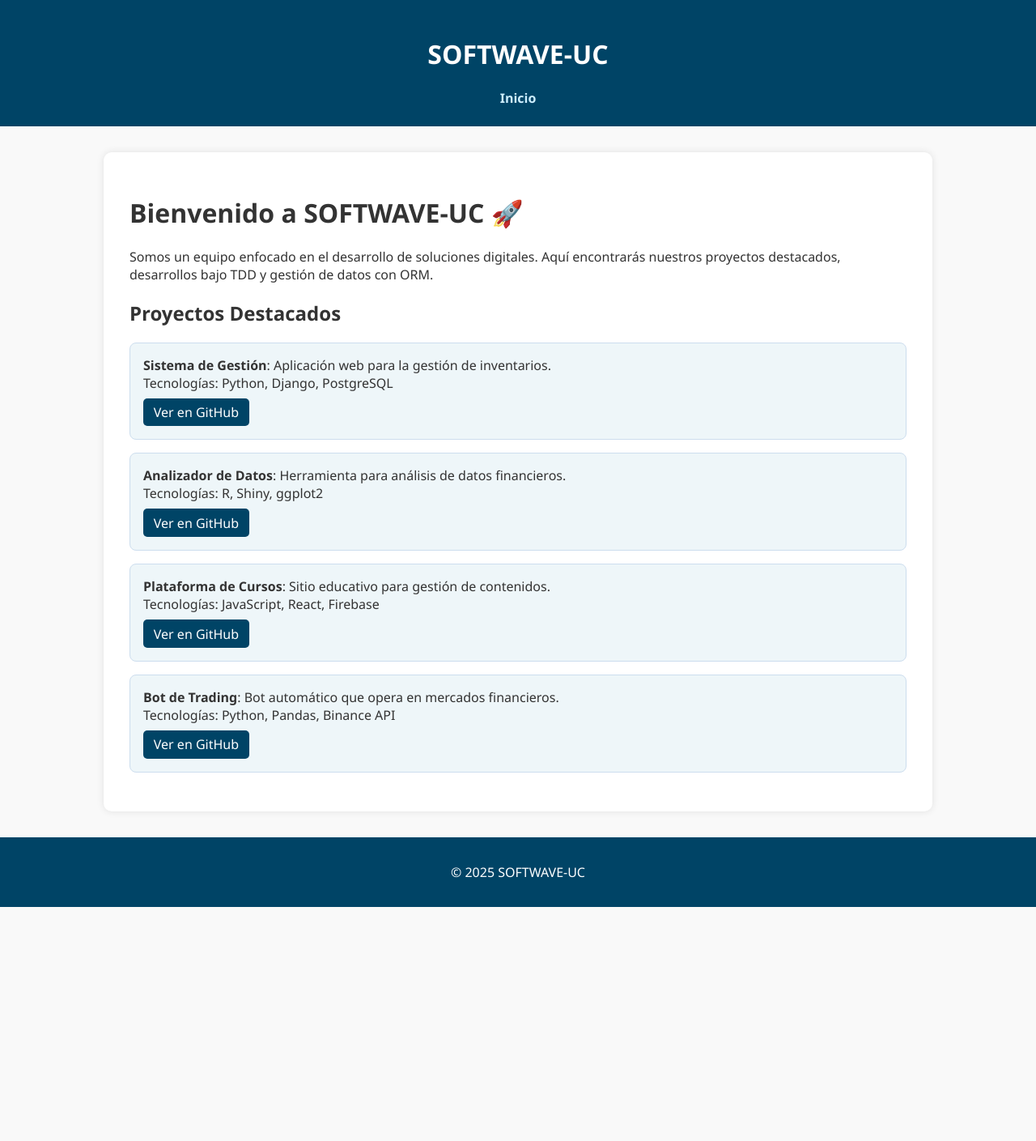
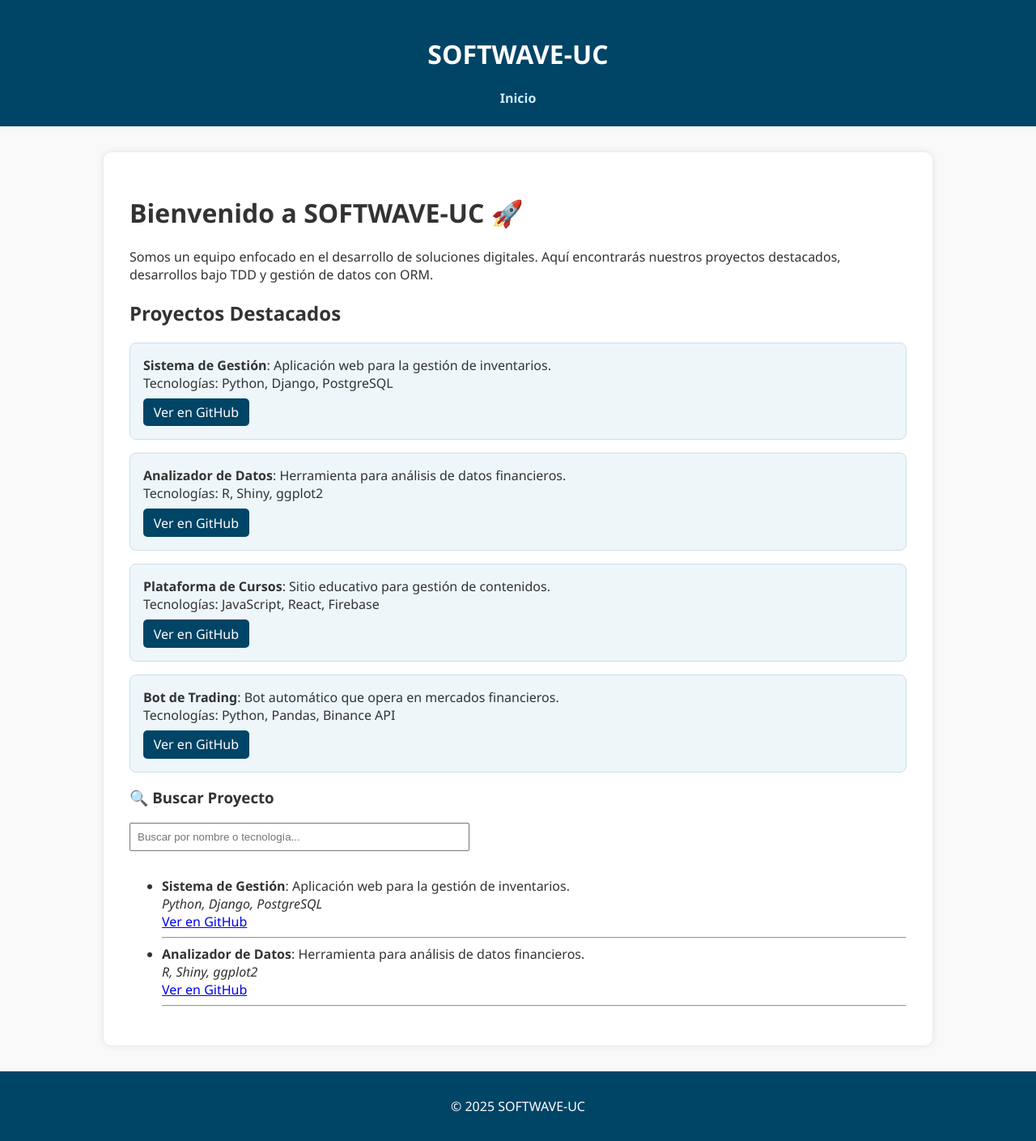
Before and after one commit to Gen0z63/SOFTWAVE-UC, a Jekyll site: the page built from index.md, in a window 1280 px wide. Shown: the whole page at 81% size. Built offline with Jekyll 4.4.1, drawn with Linux system fonts in a browser that asks for light colours; before the commit the page ends 1120 px from its top, so only the background shows below that; some of the changed lines change nothing that is shown.

Commit message:
Agrego barra de búsqueda en la página principal

```diff
--- a/index.md
+++ b/index.md
@@ -8,3 +8,42 @@ title: "Inicio"
 Somos un equipo enfocado en el desarrollo de soluciones digitales. Aquí encontrarás nuestros proyectos destacados, desarrollos bajo TDD y gestión de datos con ORM.
 
 {% include proyectos.html %}
+<h3>🔍 Buscar Proyecto</h3>
+<input type="text" id="buscador" placeholder="Buscar por nombre o tecnología..." style="width: 100%; max-width: 400px; padding: 8px; margin-bottom: 1rem;">
+<ul id="lista-filtrada"></ul>
+
+<script>
+  const buscador = document.getElementById("buscador");
+  const contenedor = document.getElementById("lista-filtrada");
+
+  async function cargarYBuscar() {
+    const response = await fetch("{{ site.baseurl }}/assets/data/proyectos.json");
+    const data = await response.json();
+
+    function render(filtro = "") {
+      contenedor.innerHTML = "";
+      const resultados = data.filter(p =>
+        p.nombre.toLowerCase().includes(filtro) ||
+        p.tecnologias.join(', ').toLowerCase().includes(filtro)
+      );
+
+      resultados.forEach(p => {
+        const li = document.createElement("li");
+        li.innerHTML = `<strong>${p.nombre}</strong>: ${p.descripcion}<br><em>${p.tecnologias.join(', ')}</em><br><a href="${p.enlace}" target="_blank">Ver en GitHub</a><hr>`;
+        contenedor.appendChild(li);
+      });
+
+      if (resultados.length === 0) {
+        contenedor.innerHTML = "<li>No se encontraron proyectos.</li>";
+      }
+    }
+
+    buscador.addEventListener("input", () => {
+      render(buscador.value.toLowerCase());
+    });
+
+    render();
+  }
+
+  cargarYBuscar();
+</script>
```
